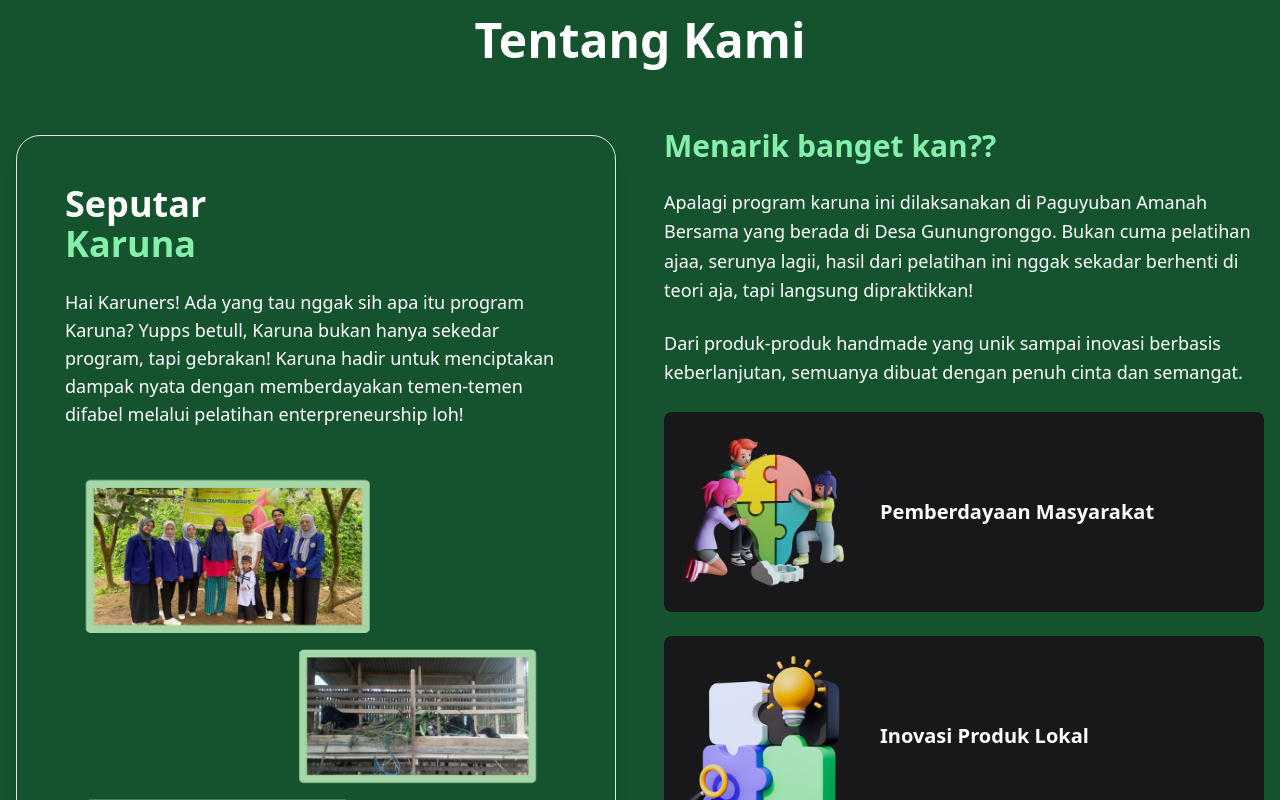
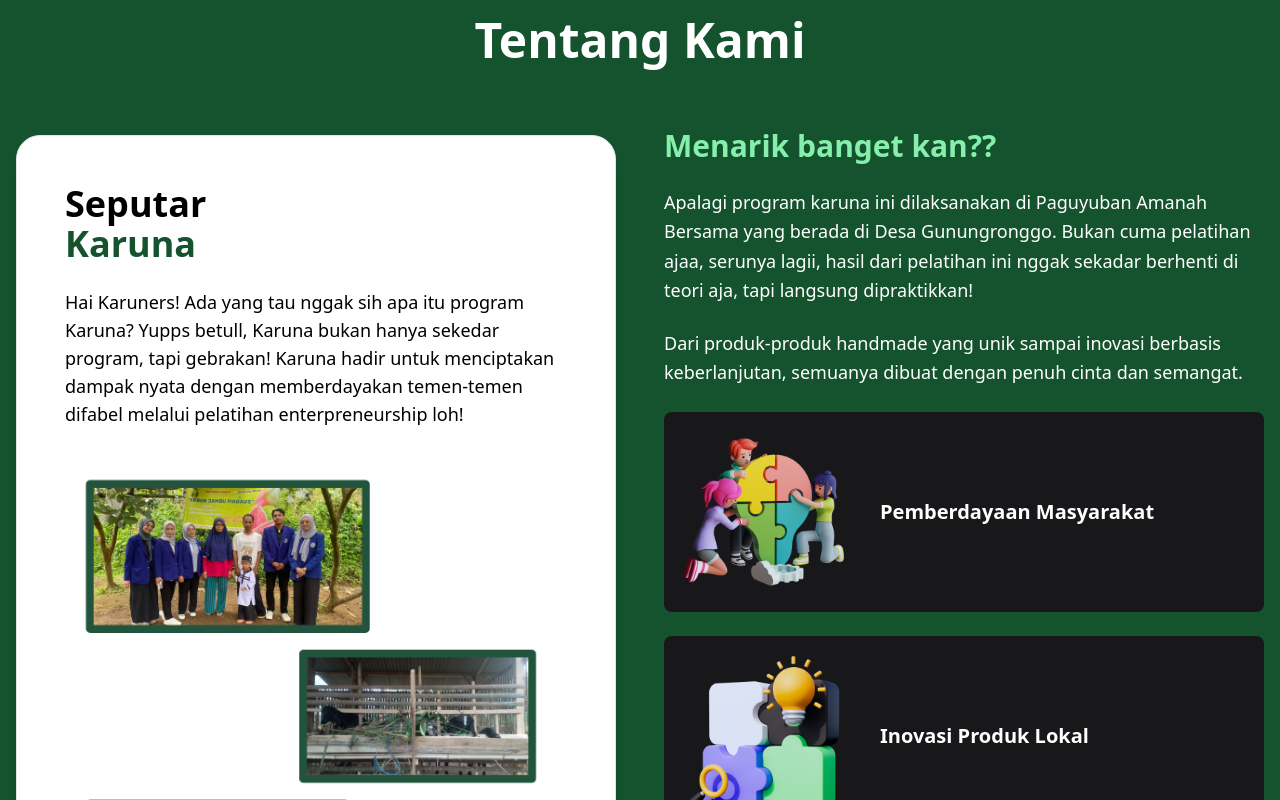
Before and after one commit to ahmadammarm/karuna, a Next.js app: page / in a window 1280 px wide. Shown: the part 880-1680 px from the top of the page. Built offline with nearby package versions, Linux system fonts and the light colour scheme.

Commit message:
fix golll

```diff
--- a/src/components/homepage/About.tsx
+++ b/src/components/homepage/About.tsx
@@ -53,15 +53,15 @@ const About = () => {
                         data-aos="fade-right"
                         data-aos-duration="1000"
                     >
-                        <div className="bg-green-900 rounded-3xl p-8 md:p-12 shadow-lg relative overflow-hidden border">
-                            <h2 className="text-3xl md:text-4xl font-extrabold mb-6 relative text-white">
+                        <div className="bg-white rounded-3xl p-8 md:p-12 shadow-lg relative overflow-hidden border">
+                            <h2 className="text-3xl md:text-4xl font-extrabold mb-6 relative text-black">
                                 Seputar
                                 <br />
-                                <span className="text-green-300 relative">
+                                <span className="text-green-900 relative">
                                     Karuna
                                 </span>
                             </h2>
-                            <p className="text-white mb-8 text-lg relative z-10">
+                            <p className="text-black mb-8 text-lg relative z-10">
                                 Hai Karuners! Ada yang tau nggak sih apa itu program Karuna? Yupps betull, Karuna bukan hanya sekedar program, tapi gebrakan! Karuna hadir untuk menciptakan dampak nyata dengan memberdayakan temen-temen difabel melalui pelatihan enterpreneurship loh!
                             </p>
                             <div
--- a/src/components/homepage/Faq.tsx
+++ b/src/components/homepage/Faq.tsx
@@ -28,7 +28,7 @@ export const Faq = () => {
     ]
 
     return (
-        <section className="w-full pb-20 bg-green-900">
+        <section className="w-full pb-20 bg-gray-100">
             <div className="container mx-auto px-4 md:px-6">
                 <motion.div
                     className="flex flex-col items-center justify-center space-y-4 text-center"
@@ -36,14 +36,14 @@ export const Faq = () => {
                     animate={{ opacity: 1, y: 0 }}
                     transition={{ duration: 0.5 }}
                 >
-                    <HelpCircle className="w-12 h-12 text-green-300" />
-                    <h2 className="text-3xl font-bold text-white">
+                    <HelpCircle className="w-12 h-12 text-green-600 mt-20" />
+                    <h2 className="text-3xl font-bold text-gray-800">
                         Pertanyaan yang Sering Diajukan
                     </h2>
-                    <p className="text-xl text-green-300 max-w-2xl">
+                    <p className="text-xl text-gray-600 max-w-2xl">
                         Temukan jawaban untuk pertanyaan umum tentang Program Karuna
                     </p>
-                    <div className="h-1 w-20 bg-green-300 rounded-full mt-2" />
+                    <div className="h-1 w-20 bg-green-600 rounded-full mt-2" />
                 </motion.div>
                 <div className="mx-auto max-w-3xl mt-12">
                     <Accordion
@@ -57,10 +57,10 @@ export const Faq = () => {
                             <AccordionItem
                                 key={index}
                                 value={`item-${index + 1}`}
-                                className="border border-green-700 rounded-lg overflow-hidden shadow-sm"
+                                className="border border-green-200 rounded-lg overflow-hidden shadow-sm"
                             >
                                 <AccordionTrigger
-                                    className="flex justify-between items-center w-full p-4 text-left text-white hover:bg-green-800 transition-colors duration-200"
+                                    className="flex justify-between items-center w-full p-4 text-left text-gray-800 hover:bg-green-50 transition-colors duration-200"
                                     onClick={() => setActiveItem(activeItem === `item-${index + 1}` ? undefined : `item-${index + 1}`)}
                                 >
                                     <span className="font-semibold text-lg">{item.question}</span>
@@ -68,7 +68,7 @@ export const Faq = () => {
                                 <AnimatePresence>
                                     {activeItem === `item-${index + 1}` && (
                                         <AccordionContent
-                                            className="p-4 bg-green-800"
+                                            className="p-4 bg-white"
                                             forceMount
                                         >
                                             <motion.div
@@ -77,7 +77,7 @@ export const Faq = () => {
                                                 exit={{ opacity: 0, height: 0 }}
                                                 transition={{ duration: 0.3 }}
                                             >
-                                                <p className="text-green-300">{item.answer}</p>
+                                                <p className="text-gray-600">{item.answer}</p>
                                             </motion.div>
                                         </AccordionContent>
                                     )}
```
Also changed, not shown: public/aset-home/about.png.
